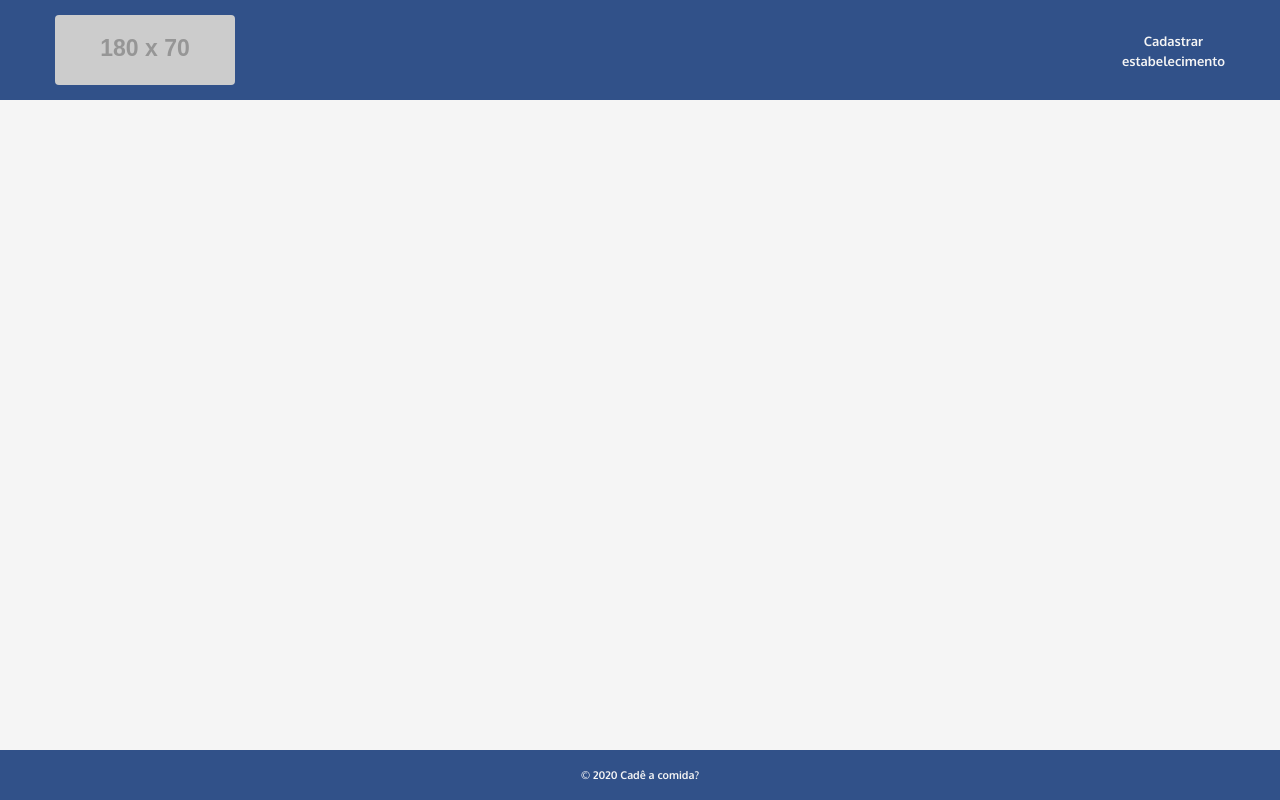
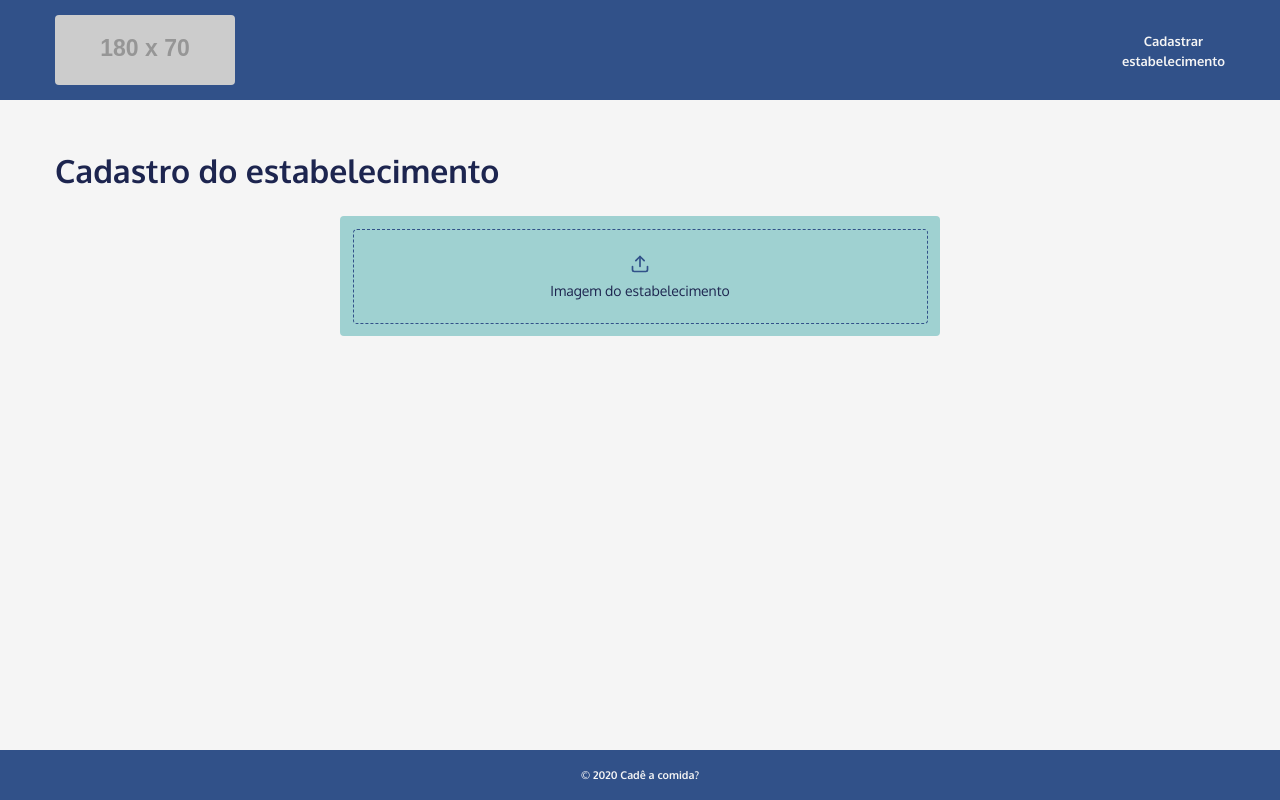
Before and after one commit to Joacy/mega-hack-3, a React (Create React App) app in the folder frontend/: page /register-place in a window 1280 px wide. Built offline with nearby package versions, Linux system fonts and the light colour scheme; no server answers.

Commit message:
Adição da Dropzone para upload de imagem

```diff
--- a/frontend/package.json
+++ b/frontend/package.json
@@ -6,9 +6,13 @@
     "@testing-library/jest-dom": "^4.2.4",
     "@testing-library/react": "^9.3.2",
     "@testing-library/user-event": "^7.1.2",
+    "axios": "^0.19.2",
+    "leaflet": "^1.6.0",
     "react": "^16.13.1",
     "react-dom": "^16.13.1",
+    "react-dropzone": "^11.0.1",
     "react-icons": "^3.10.0",
+    "react-leaflet": "^2.7.0",
     "react-router-dom": "^5.2.0",
     "react-scripts": "3.4.1",
     "styled-components": "^5.1.1"
--- /dev/null
+++ b/frontend/src/components/Dropzone/index.js
@@ -0,0 +1,42 @@
+import React, { useCallback, useState } from 'react';
+import { useDropzone } from 'react-dropzone';
+import { FiUpload } from 'react-icons/fi';
+
+import { Zone } from './styles';
+
+const Dropzone = ({ onFileUploaded }) => {
+    const [selectedImageUrl, setSelectedImageUrl] = useState('');
+
+    const onDrop = useCallback(acceptedFiles => {
+        const image = acceptedFiles[0];
+
+        const imageUrl = URL.createObjectURL(image);
+
+        setSelectedImageUrl(imageUrl);
+
+        onFileUploaded(image);
+    }, [onFileUploaded]);
+
+    const { getRootProps, getInputProps } = useDropzone({
+        onDrop,
+        accept: 'image/*',
+    });
+
+    return (
+        <Zone {...getRootProps()} >
+            <input {...getInputProps()} accept="image/*" />
+            {
+                selectedImageUrl
+                    ? <img src={selectedImageUrl} alt="Point thumbnail" />
+                    : (
+                        <p>
+                            <FiUpload size={20} />
+                            Imagem do estabelecimento
+                        </p>
+                    )
+            }
+        </Zone>
+    );
+};
+
+export default Dropzone;
--- /dev/null
+++ b/frontend/src/components/Dropzone/styles.js
@@ -0,0 +1,45 @@
+import styled from 'styled-components';
+
+export const Zone = styled.div`
+    height: 120px;
+    max-width: 600px;
+    margin: 0 auto;
+    background: #9FD1D1;
+    border-radius: 4px;
+
+    display: flex;
+    justify-content: center;
+    align-items: center;
+    margin-top: 25px;
+    outline: 0;
+
+    img {
+        width: 100%;
+        height: 100%;
+        object-fit: cover;
+    }
+
+    p {
+        width: calc(100% - 25px);
+        height: calc(100% - 25px);
+
+        padding: 10px;
+
+        border-radius: 4px;
+        border: 1px dashed #315189;
+
+        display: flex;
+        flex-direction: column;
+        justify-content: center;
+        align-items: center;
+        text-align: center;
+        color: #1D254F;
+
+        font-size: 14px;
+
+        svg {
+            color: #315189;
+            margin-bottom: 8px;
+        }
+    }
+`;
--- a/frontend/src/pages/RegisterPlace/index.js
+++ b/frontend/src/pages/RegisterPlace/index.js
@@ -1,14 +1,55 @@
-import React from 'react';
+import React, { useState, useEffect } from 'react';
+
+import { Map, TileLayer, Marker } from 'react-leaflet';
+import { LeafletMouseEvent } from 'leaflet';
 
 import Header from '../../components/Header';
 import Footer from '../../components/Footer';
+import Dropzone from '../../components/Dropzone';
 
-// import { Container } from './styles';
+import { Form } from './styles';
 
 function RegisterPlace () {
+    const [selectedImage, setSelectedImage] = useState();
+
+    const [initialPosition, setInicialPosition] = useState([0, 0]);
+
+    useEffect(() => {
+        navigator.geolocation.getCurrentPosition(position => {
+            const { latitude, longitude } = position.coords;
+
+            setInicialPosition([latitude, longitude]);
+        });
+    }, []);
+
+    const [selectedPosition, setSelectedPosition] = useState([0, 0]);
+
+    function handleMapClick (e) {
+        setSelectedPosition([
+            e.latlng.lat,
+            e.latlng.lng
+        ]);
+    };
+
     return (
         <>
             <Header />
+            <div className="container">
+                <Form>
+                    <h1>Cadastro do estabelecimento</h1>
+
+                    <Dropzone onFileUploaded={setSelectedImage} />
+
+                    {/* <Map center={initialPosition} zoom={15} onClick={handleMapClick}>
+                        <TileLayer
+                            attribution='&amp;copy <a href="http://osm.org/copyright">OpenStreetMap</a> contributors'
+                            url="https://{s}.tile.openstreetmap.org/{z}/{x}/{y}.png"
+                        />
+
+                        <Marker position={selectedPosition} />
+                    </Map> */}
+                </Form>
+            </div>
             <Footer />
         </>
     );
--- /dev/null
+++ b/frontend/src/pages/RegisterPlace/styles.js
@@ -0,0 +1,5 @@
+import styled from 'styled-components';
+
+export const Form = styled.form`
+    padding: 50px 0;
+`;
```
Also changed, not shown: 1 other file (tests, documents, lock files or other folders).
